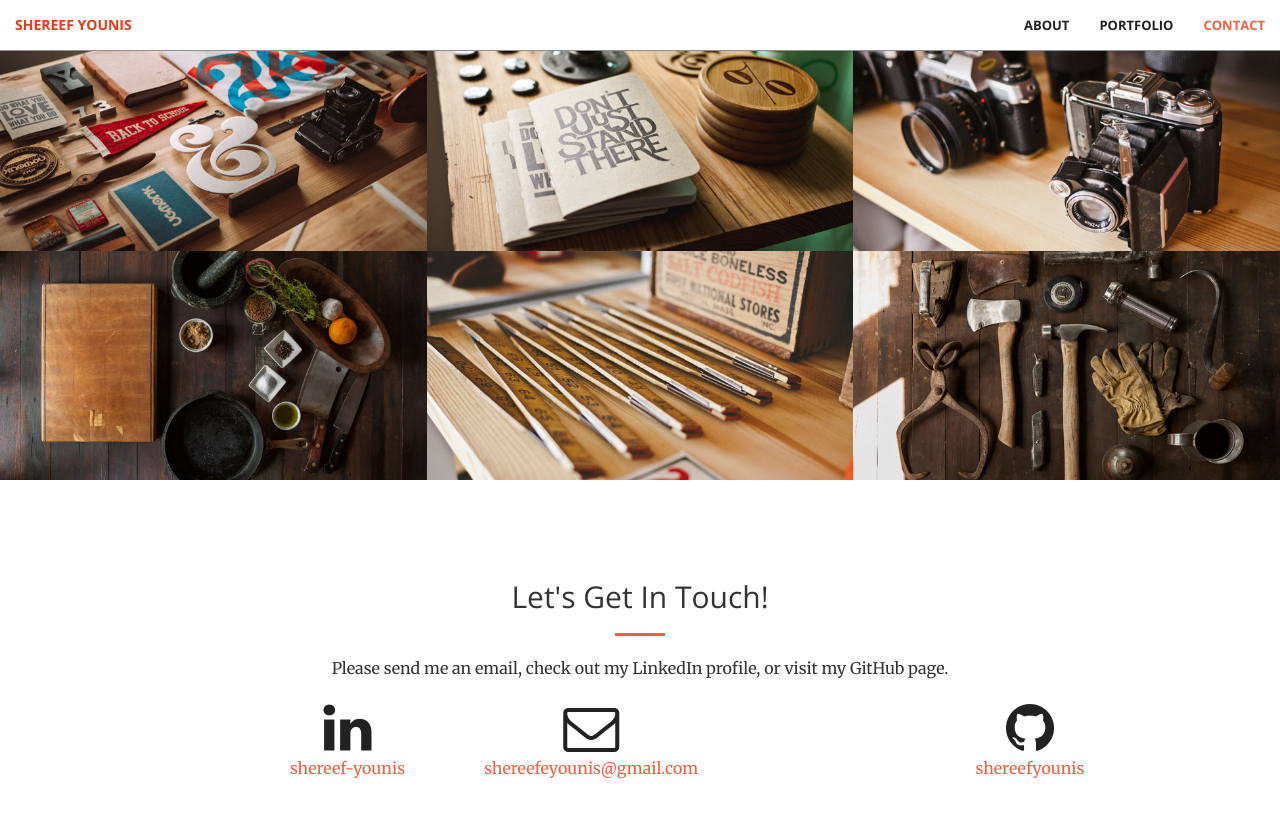
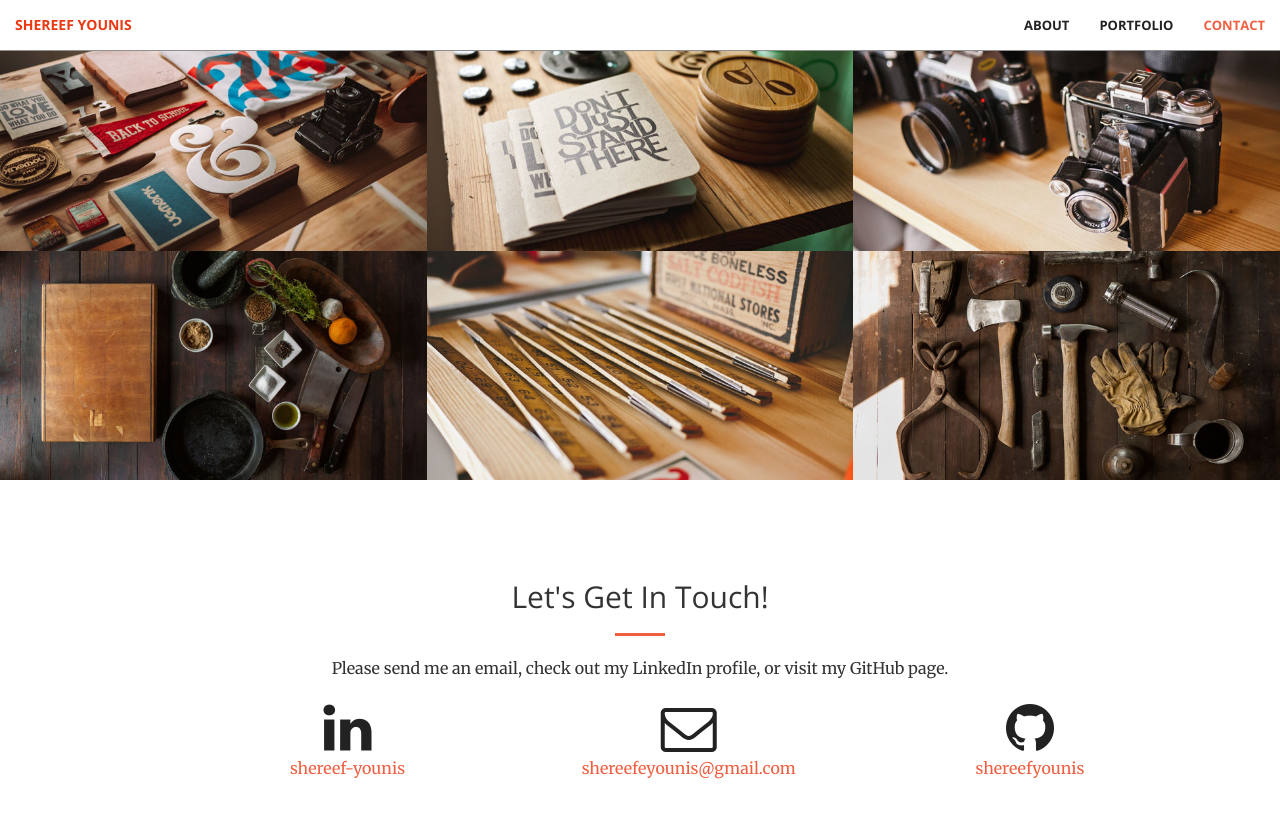
Before and after one commit to shereefyounis/Shereef-Younis-Portfolio, a Jekyll site: the page built from index.html, in a window 1280 px wide and 900 px high, scrolled down 1487 px. Shown: the top 818 px of the window. Built offline with Jekyll 4.4.1, drawn with Linux system fonts in a browser that asks for light colours.

Commit message:
Update contact.html

```diff
--- a/_includes/contact.html
+++ b/_includes/contact.html
@@ -14,14 +14,14 @@
             </a>
         </div>
 
-        <div class="col-lg-3 col-lg-offset-0 text-center">
+        <div class="col-lg-3 col-lg-offset-1 text-center">
             <a href="mailto:{{ site.email }}">
             <i class="fa fa-envelope-o fa-3x wow bounceIn" data-wow-delay=".1s"></i>
                 <p>{{ site.email }}</p>
             </a>
         </div>
 
-        <div class="col-lg-2 col-lg-offset-2 text-center">
+        <div class="col-lg-2 col-lg-offset-1 text-center">
             <a href="https://github.com/{{ site.github_username }}">
             <i class="fa fa-github fa-3x wow bounceIn" data-wow-delay=".1s"></i>
                 <p>{{ site.github_username }}</p>
```
